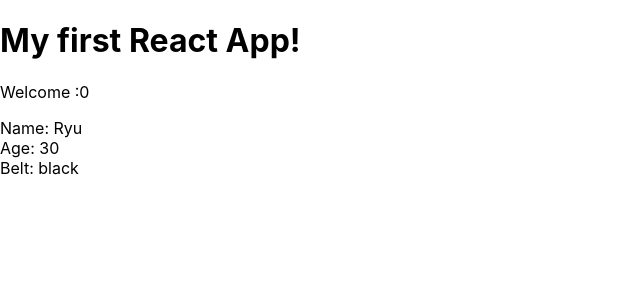
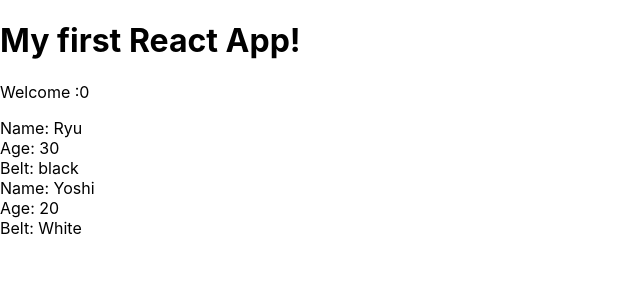
Before and after one commit to pratikdk/nn_rr_basic_react_app, a React (Create React App) app: page / in a window 1280 px wide. Shown: the top 300 px of the page, without its empty margins (0-640 px from the left). Built offline with nearby package versions, Linux system fonts and the light colour scheme.

Commit message:
added multiple component

```diff
--- a/src/App.js
+++ b/src/App.js
@@ -8,6 +8,7 @@
         <h1>My first React App!</h1>
         <p>Welcome :0</p>
         <Ninjas name="Ryu" age="30" belt="black"/>
+        <Ninjas name="Yoshi" age="20" belt="White"/>
       </div>
     );
   }
```
